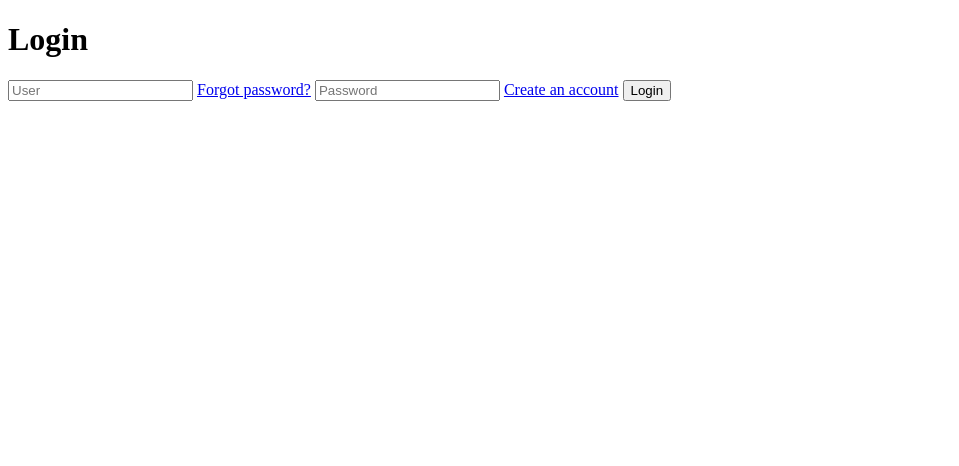
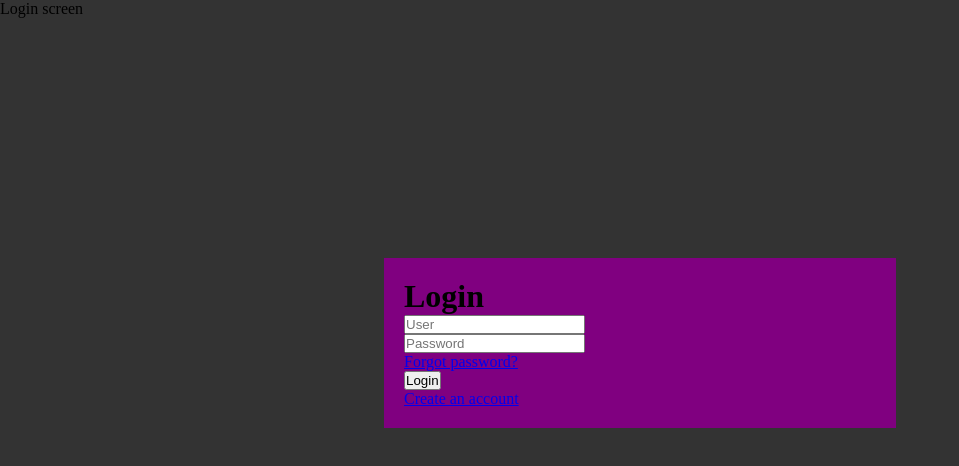
Before and after one commit to willpch/login-screen, a plain HTML site: page index.html in a window 1280 px wide. Shown: the whole page, without its empty margins (0-959 px from the left). Drawn offline with Linux system fonts and the light colour scheme.

Commit message:
Second commit

```diff
--- a/css/style.css
+++ b/css/style.css
@@ -0,0 +1,23 @@
+*{
+	margin: 0;
+	padding: 0;
+	display: block;
+	justify-content: center;
+}
+
+body {
+	background-color: rgba(0, 0, 0, 0.801);
+
+}
+
+main {
+	align-items: center;
+	background-color: purple;
+	position: relative;
+	margin: 30vh 30vw;
+	padding: 20px;
+}
+
+.login-panel {
+	align-items: center;
+}
--- a/index.html
+++ b/index.html
@@ -13,12 +13,16 @@
         <div class="login-panel">
             <h1>Login</h1>
 
-            <input type="text" placeholder="User" id="usr">
+            <input type="text" placeholder="User" id="usr" required>
+
+            <input type="password" placeholder="Password" id="pw" required>
+
             <a href="#">Forgot password?</a>
-            <input type="text" placeholder="Password" id="pw">
+
+            <button type="submit" id="btnLogin">Login</button>
+
             <a href="#">Create an account</a>
 
-            <button type="submit" id="btnLogin">Login</button>
         </div>
     </main>
 
```
